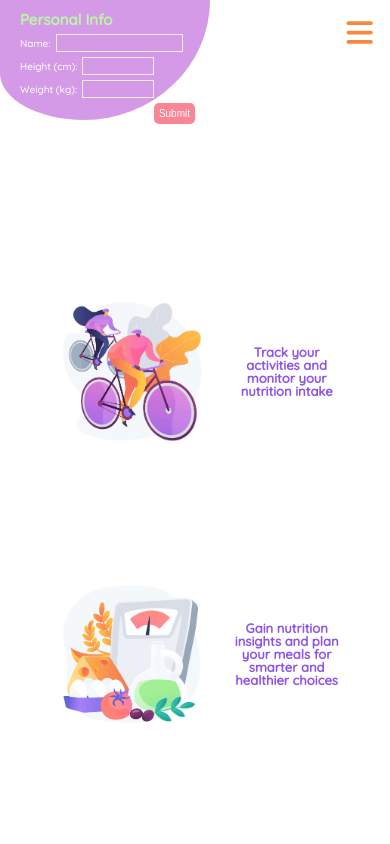
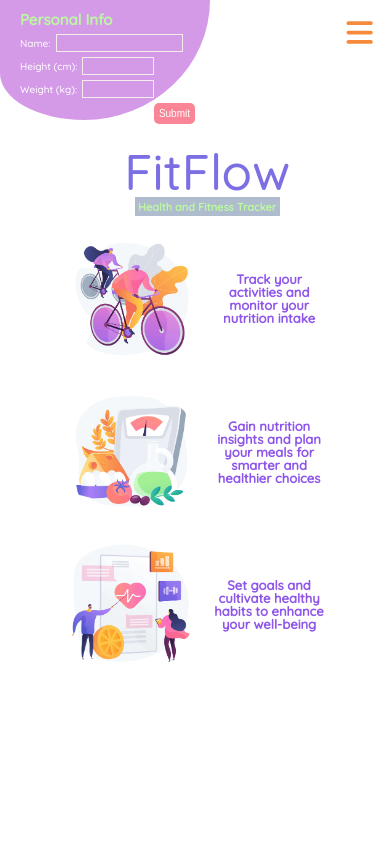
Before and after one commit to cristiansot/React-App-V2, a React (Create React App) app: page / in a window 390 px wide. Shown: the top 844 px of the page. Built offline with nearby package versions, Linux system fonts and the light colour scheme.

Commit message:
Add and style App name on the header & add tab title

```diff
--- a/public/index.html
+++ b/public/index.html
@@ -28,7 +28,7 @@
       work correctly both with client-side routing and a non-root public URL.
       Learn how to configure a non-root public URL by running `npm run build`.
     -->
-    <title>React App</title>
+    <title>FitFlow Health & Fitness Tracker</title>
   </head>
   <body>
     <noscript>You need to enable JavaScript to run this app.</noscript>
--- a/src/App.js
+++ b/src/App.js
@@ -24,6 +24,10 @@ function App() {
           updateUserInfo={updateUserInfo}
         />
         <NavBar />
+        <div className="app-name">
+          <h1>FitFlow</h1>
+          <h2>Health and Fitness Tracker</h2>
+        </div>
       </header>
       <div>
         <Routes>
@@ -40,7 +44,6 @@ function App() {
       </div>
     </div>
   );
-};
-
+}
 
 export default App;
--- a/src/css/App.css
+++ b/src/css/App.css
@@ -11,6 +11,7 @@ html {
   display: flex;
   flex-direction: column;
   gap: 3rem;
+  padding-bottom: 3rem;
 }
 
 body {
@@ -38,6 +39,29 @@ header {
   align-items: center;
   width: 100vw;
   height: 100vh;
+}
+
+.app-name {
+  display: flex;
+  flex-direction: column;
+  align-items: center;
+  position: absolute;
+  top: 0;
+  right: 6rem;
+  margin-top: 2rem;
+}
+
+.app-name h1 {
+  color: #7c6fe4;
+  font-size: 8rem;
+}
+
+.app-name h2 {
+  background-color: #a6b4c7e4;
+  text-align: center;
+  width: 28rem;
+  padding: 0.5rem;
+  font-weight: 600;
 }
 
 .ImageContainer {
@@ -86,21 +110,55 @@ header {
     justify-content: center;
     margin-top: 10rem;
   }
+
+  .app-name {
+    right: 6rem;
+  }
+
+  .app-name h1 {
+    font-size: 5.5rem;
+  }
+
+  .app-name h2 {
+    font-size: 1.5rem;
+    width: 20rem;
+  }
 }
 
 @media (max-width: 414px) {
+  header {
+    min-height: 19rem;
+    margin-bottom: 0;
+  }
+  .app-name {
+    right: 10rem;
+    top: 12rem;
+    gap: 0.5rem;
+  }
+
+  .app-name h1 {
+    font-size: 5rem;
+  }
+
+  .app-name h2 {
+    font-size: 1.1rem;
+    width: 14rem;
+    padding: 0.25rem;
+  }
+
   .home-item {
     display: flex;
     flex-direction: row;
     align-items: center;
     justify-content: center;
+    margin-top: 0.5rem;
   }
 
   .ImageContainer {
     flex-direction: column;
   }
   .ImageContainer img {
-    width: 47%;
+    width: 38%;
   }
 
   .ImageText {
@@ -110,7 +168,8 @@ header {
   }
 
   .Home {
-    padding-bottom: 3rem;
+    margin-top: 1rem;
     justify-content: center;
+    padding-bottom: 0.75rem;
   }
 }
```
